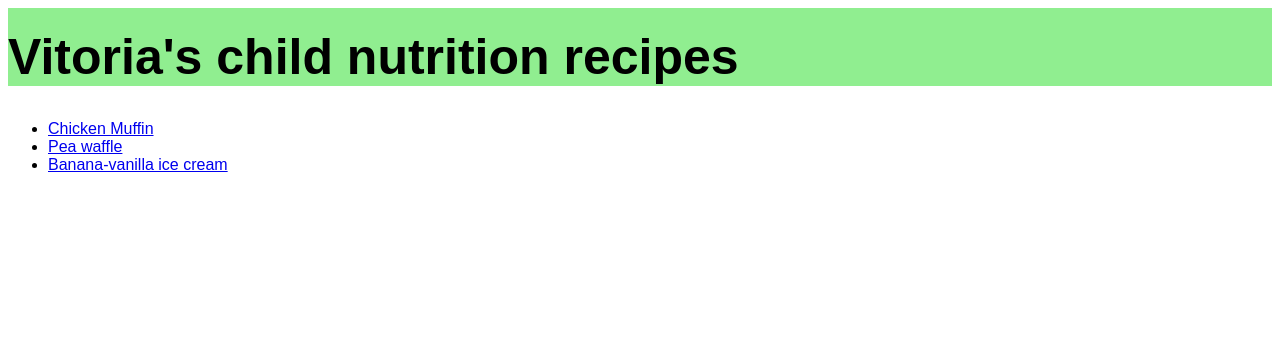
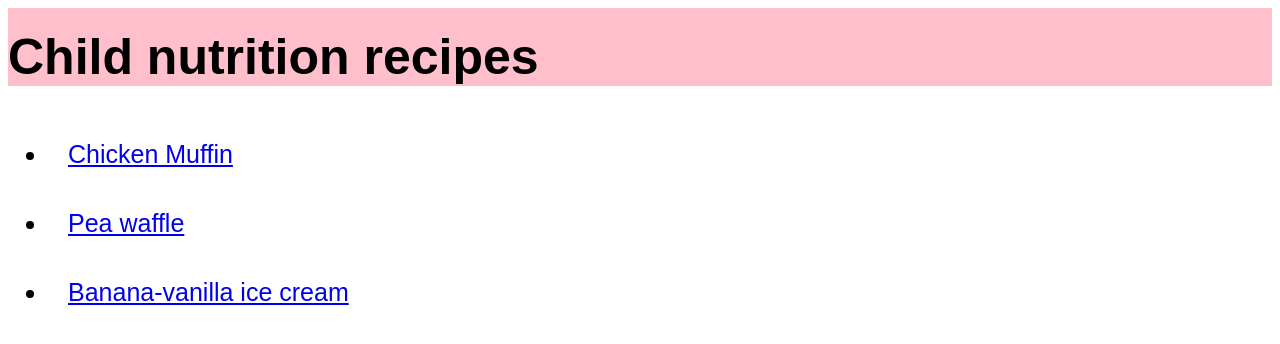
Before and after one commit to danielcnoronha/Odin-recipes, a plain HTML site: page index.html in a window 1280 px wide. Drawn offline with Linux system fonts and the light colour scheme.

Commit message:
added a little more css  to the index page

```diff
--- a/Style.css
+++ b/Style.css
@@ -2,10 +2,16 @@
    font-family: "arial", sans-serif;
 }
 
-.Main-heading {
+.main.heading {
     font-size: 50px;
 
     margin-top: auto;
     padding-top: 20px;
-    background-color: lightgreen;
+    background-color: pink
 }
+
+
+.recipes {
+    font-size: 25px;
+    padding: 20px;
+}
--- a/index.html
+++ b/index.html
@@ -7,20 +7,20 @@
     <link rel="stylesheet" href="Style.css">
 </head>
 <body>
-    <h1 class="Main-heading">Vitoria's child nutrition recipes</h1>
+    <h1 class="main heading">Child nutrition recipes</h1>
 
     <p>
 
 <ul>
-<li><a href="../Odin-recipes/Recipes/Chicken-Muffin.html" target="_blank" rel="noopener noreferrer">
+<li class="recipes"><a href="../Odin-recipes/Recipes/Chicken-Muffin.html" target="_blank" rel="noopener noreferrer">
 
     Chicken Muffin</a> </li>
 
-<li> <a href="../Odin-recipes/Recipes/Pea-Waffle.html" target="_blank" rel="noopener noreferrer">
+<li class="recipes"> <a href="../Odin-recipes/Recipes/Pea-Waffle.html" target="_blank" rel="noopener noreferrer">
     Pea waffle
 </a> </li>
 
-<li><a href="../Odin-recipes/Recipes/Banana-vanilla-icecream.html" target="_blank" rel="noopener noreferrer">
+<li class="recipes"><a href="../Odin-recipes/Recipes/Banana-vanilla-icecream.html" target="_blank" rel="noopener noreferrer">
     Banana-vanilla ice cream
 </a></li>
 
```
Also changed, not shown: Recipes/Banana-vanilla-icecream.html (+0 -1 lines), Recipes/Chicken-Muffin.html (+1 -1 lines), Recipes/Pea-Waffle.html (+2 -2 lines).
